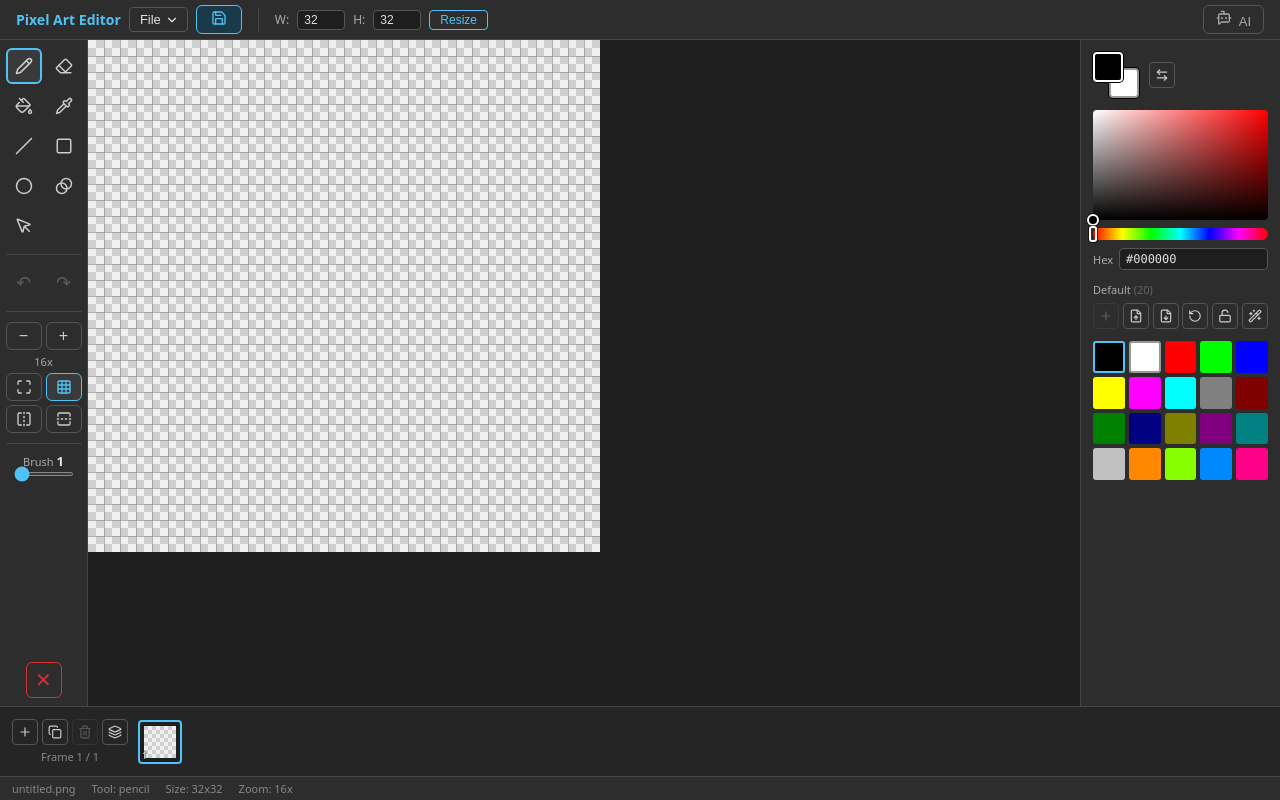
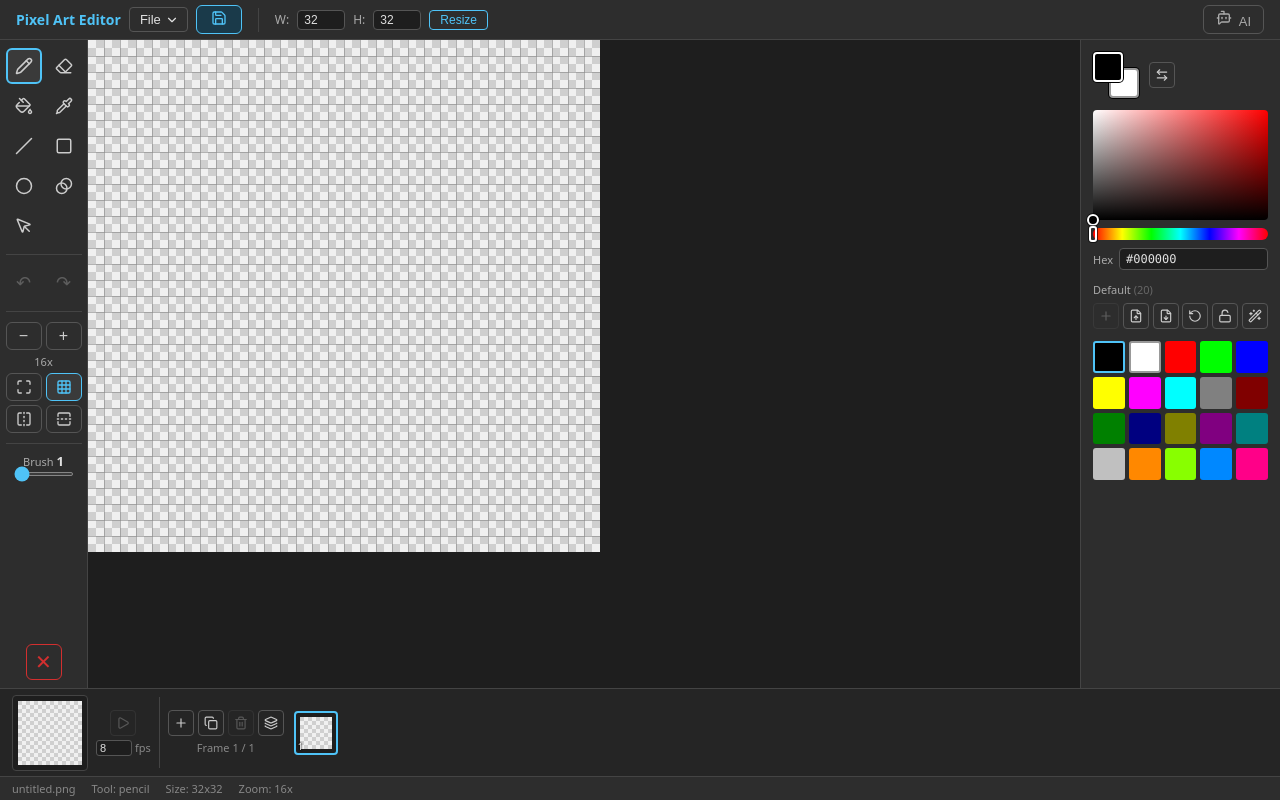
Before and after one commit to AlexandreColl/PixelArtEditor, a React (Vite) app: page / in a window 1280 px wide. Built offline with nearby package versions, Linux system fonts and the light colour scheme; the HTML template or start-up script is replaced by a standard one.

Commit message:
✨ feat(ui): animation preview with play, speed and real size

```diff
--- a/src/App.tsx
+++ b/src/App.tsx
@@ -5,6 +5,7 @@ import type { CanvasHandle, Point } from './components/Canvas'
 import CanvasSizeControl from './components/CanvasSizeControl'
 import ColorPalette from './components/ColorPalette'
 import AIChat from './components/AIChat'
+import AnimationPreview from './components/AnimationPreview'
 import ConvertDialog from './components/ConvertDialog'
 import FileMenu from './components/FileMenu'
 import Toast, { useToast } from './components/Toast'
@@ -102,6 +103,7 @@ export default function App() {
     deleteFrame,
     moveFrame,
     toggleOnionSkin,
+    setFps,
     undo,
     redo,
   } = useEditor()
@@ -120,6 +122,8 @@ export default function App() {
   const [aiOpen, setAiOpen] = useState(false)
   const [dragOver, setDragOver] = useState(false)
   const [hoverPixel, setHoverPixel] = useState<Point | null>(null)
+  const [playing, setPlaying] = useState(false)
+  const togglePlay = useCallback(() => setPlaying(p => !p), [])
   const canvasHandleRef = useRef<CanvasHandle>(null)
   const pixelDataRef = useRef(state.pixelData)
   pixelDataRef.current = state.pixelData
@@ -253,6 +257,7 @@ export default function App() {
     setTool,
     swapColors,
     stepFrame,
+    togglePlay,
   })
 
   return (
@@ -458,7 +463,16 @@ export default function App() {
         onMoveFrame={moveFrame}
         onionSkin={state.onionSkin}
         onToggleOnionSkin={toggleOnionSkin}
-      />
+      >
+        <AnimationPreview
+          frames={state.frames}
+          currentFrame={state.currentFrame}
+          fps={state.fps}
+          onFpsChange={setFps}
+          playing={playing && state.frames.length > 1}
+          onTogglePlay={togglePlay}
+        />
+      </Timeline>
 
       <div
         style={{
--- /dev/null
+++ b/src/components/AnimationPreview.tsx
@@ -0,0 +1,128 @@
+import { useEffect, useState } from 'react'
+import { Pause, Play } from 'lucide-react'
+import type { PixelData } from '../types'
+import { MAX_FPS } from '../hooks/useEditor'
+import { FrameImage, TIMELINE_HEIGHT, iconBtn } from './Timeline'
+import { tip } from './Tooltip'
+
+interface AnimationPreviewProps {
+  frames: PixelData[]
+  currentFrame: number
+  fps: number
+  onFpsChange: (fps: number) => void
+  playing: boolean
+  onTogglePlay: () => void
+}
+
+const BOX = TIMELINE_HEIGHT - 12
+
+/**
+ * The animation playing in a small box, at its real size or enlarged to fill the box.
+ * Stopped, it shows the frame being edited. Drawing while it plays shows up straight away.
+ */
+export default function AnimationPreview({
+  frames,
+  currentFrame,
+  fps,
+  onFpsChange,
+  playing,
+  onTogglePlay,
+}: AnimationPreviewProps) {
+  const [tick, setTick] = useState(0)
+  const [realSize, setRealSize] = useState(false)
+  const [fpsText, setFpsText] = useState(String(fps))
+
+  useEffect(() => setFpsText(String(fps)), [fps])
+
+  useEffect(() => {
+    if (!playing) return
+    setTick(0)
+    const id = window.setInterval(() => setTick(t => t + 1), 1000 / fps)
+    return () => window.clearInterval(id)
+  }, [playing, fps])
+
+  // Starts from the frame being edited, so a long animation plays from where you are
+  const shown = playing ? (currentFrame + tick) % frames.length : currentFrame
+  const frame = frames[Math.min(shown, frames.length - 1)]
+
+  const commitFps = () => {
+    const n = Number(fpsText)
+    if (Number.isFinite(n) && n > 0) onFpsChange(n)
+    else setFpsText(String(fps))
+  }
+
+  return (
+    <>
+      <button
+        {...tip(realSize ? 'Preview at real size. Click: fill the box' : 'Preview enlarged. Click: real size')}
+        onClick={() => setRealSize(r => !r)}
+        style={{
+          width: BOX,
+          height: BOX,
+          flexShrink: 0,
+          display: 'flex',
+          alignItems: 'center',
+          justifyContent: 'center',
+          overflow: 'hidden',
+          padding: 0,
+          borderRadius: 4,
+          border: '1px solid #444',
+          background: '#1e1e1e',
+          cursor: 'pointer',
+        }}
+      >
+        <FrameImage frame={frame} box={realSize ? Math.max(frame.width, frame.height) : BOX - 4} />
+      </button>
+
+      <div style={{ display: 'flex', flexDirection: 'column', gap: 4, alignItems: 'center' }}>
+        <button
+          {...tip(playing ? 'Stop' : 'Play the animation', 'P')}
+          aria-pressed={playing}
+          onClick={onTogglePlay}
+          disabled={frames.length < 2}
+          style={{
+            ...iconBtn,
+            opacity: frames.length < 2 ? 0.3 : 1,
+            color: playing ? '#4fc3f7' : iconBtn.color,
+            border: playing ? '1px solid #4fc3f7' : iconBtn.border,
+          }}
+        >
+          {playing ? <Pause size={14} /> : <Play size={14} />}
+        </button>
+        <label
+          {...tip('Speed in frames per second')}
+          style={{ display: 'flex', alignItems: 'center', gap: 3, fontSize: 11, color: '#888' }}
+        >
+          <input
+            type="number"
+            min={1}
+            max={MAX_FPS}
+            value={fpsText}
+            onChange={e => {
+              setFpsText(e.target.value)
+              // The spinner arrows change the speed straight away; typed values too once they are valid
+              const n = Number(e.target.value)
+              if (Number.isInteger(n) && n >= 1 && n <= MAX_FPS) onFpsChange(n)
+            }}
+            onBlur={commitFps}
+            onKeyDown={e => {
+              if (e.key === 'Enter') commitFps()
+            }}
+            style={{
+              width: 36,
+              padding: '1px 3px',
+              borderRadius: 3,
+              border: '1px solid #555',
+              background: '#1e1e1e',
+              color: '#e0e0e0',
+              fontSize: 11,
+            }}
+          />
+          fps
+        </label>
+      </div>
+
+      <div style={{ width: 1, alignSelf: 'stretch', margin: '8px 0', background: '#444' }} />
+    </>
+  )
+}
--- a/src/components/Timeline.tsx
+++ b/src/components/Timeline.tsx
@@ -19,6 +19,8 @@ interface TimelineProps {
 }
 
 const THUMB_SIZE = 44
+/** Tall enough for the animation preview to show the default 32x32 canvas at 2x */
+export const TIMELINE_HEIGHT = 88
 
 export const iconBtn: React.CSSProperties = {
   width: 26,
@@ -89,7 +91,7 @@ export default function Timeline({
   return (
     <div
       style={{
-        height: THUMB_SIZE + 26,
+        height: TIMELINE_HEIGHT,
         flexShrink: 0,
         background: '#252525',
         borderTop: '1px solid #444',
--- a/src/hooks/useKeyboardShortcuts.ts
+++ b/src/hooks/useKeyboardShortcuts.ts
@@ -21,6 +21,7 @@ export interface ShortcutActions {
   swapColors: () => void
   /** Goes to the previous (-1) or next (1) frame */
   stepFrame: (direction: 1 | -1) => void
+  togglePlay: () => void
 }
 
 const ARROW_STEPS: Record<string, [number, number]> = {
@@ -93,6 +94,8 @@ export function useKeyboardShortcuts(actions: ShortcutActions) {
         a.swapColors()
       } else if (plain && key === 'g') {
         a.toggleGrid()
+      } else if (plain && key === 'p') {
+        a.togglePlay()
       } else if (plain && (e.key === ',' || e.key === '.')) {
         a.stepFrame(e.key === ',' ? -1 : 1)
       } else if (e.key === 'Delete') {
```
Also changed, not shown: 1 other file (tests, documents, lock files or other folders).
